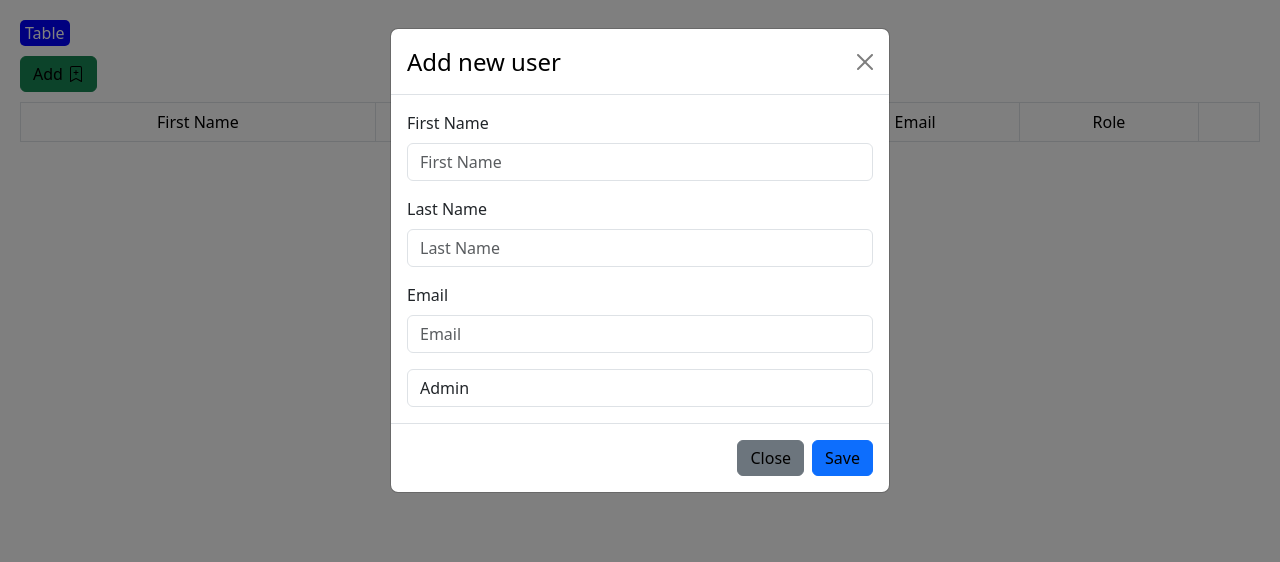
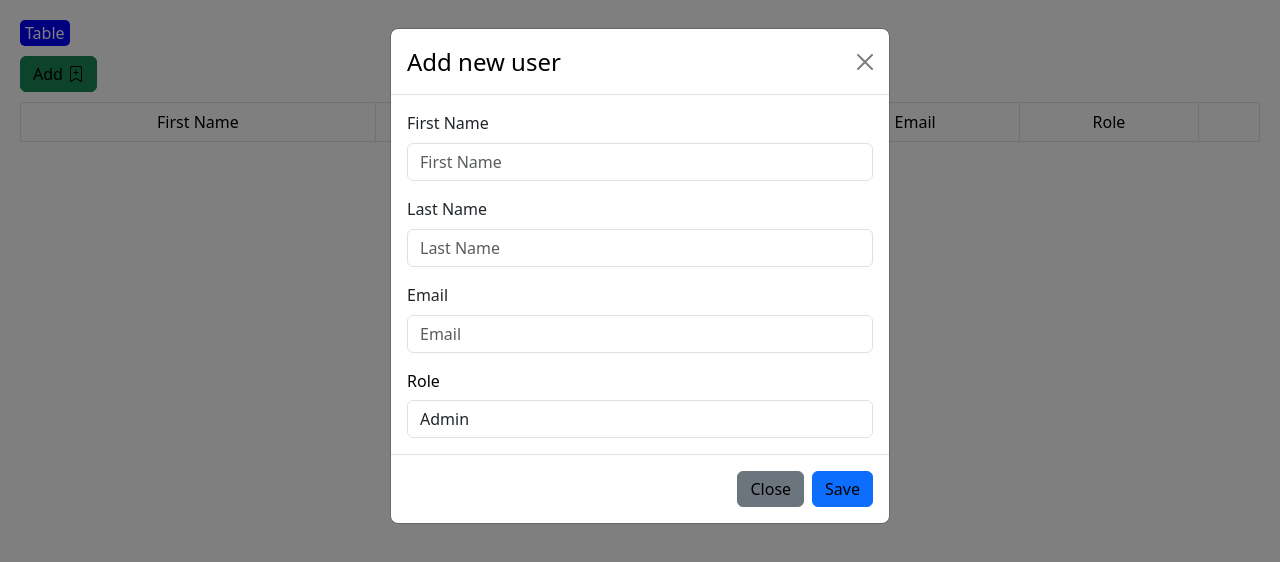
Before and after one commit to Alexey-Samoylo/Test-Task-1, a React (Create React App) app: page /users in a window 1280 px wide. Both pictures are taken after a click on the button "Add". Shown: the top 562 px of the page. Built offline with nearby package versions, Linux system fonts and the light colour scheme.

Commit message:
fix: add title for role selector in UserModal

```diff
--- a/src/templates/UserModal.tsx
+++ b/src/templates/UserModal.tsx
@@ -72,6 +72,7 @@ const UserModal = ({
                             </Form.Group>
                         );
                     })}
+                    <Form.Label><Typography>Role</Typography></Form.Label>
                     <Form.Control
                         aria-label="Default select example"
                         as="select"
```
